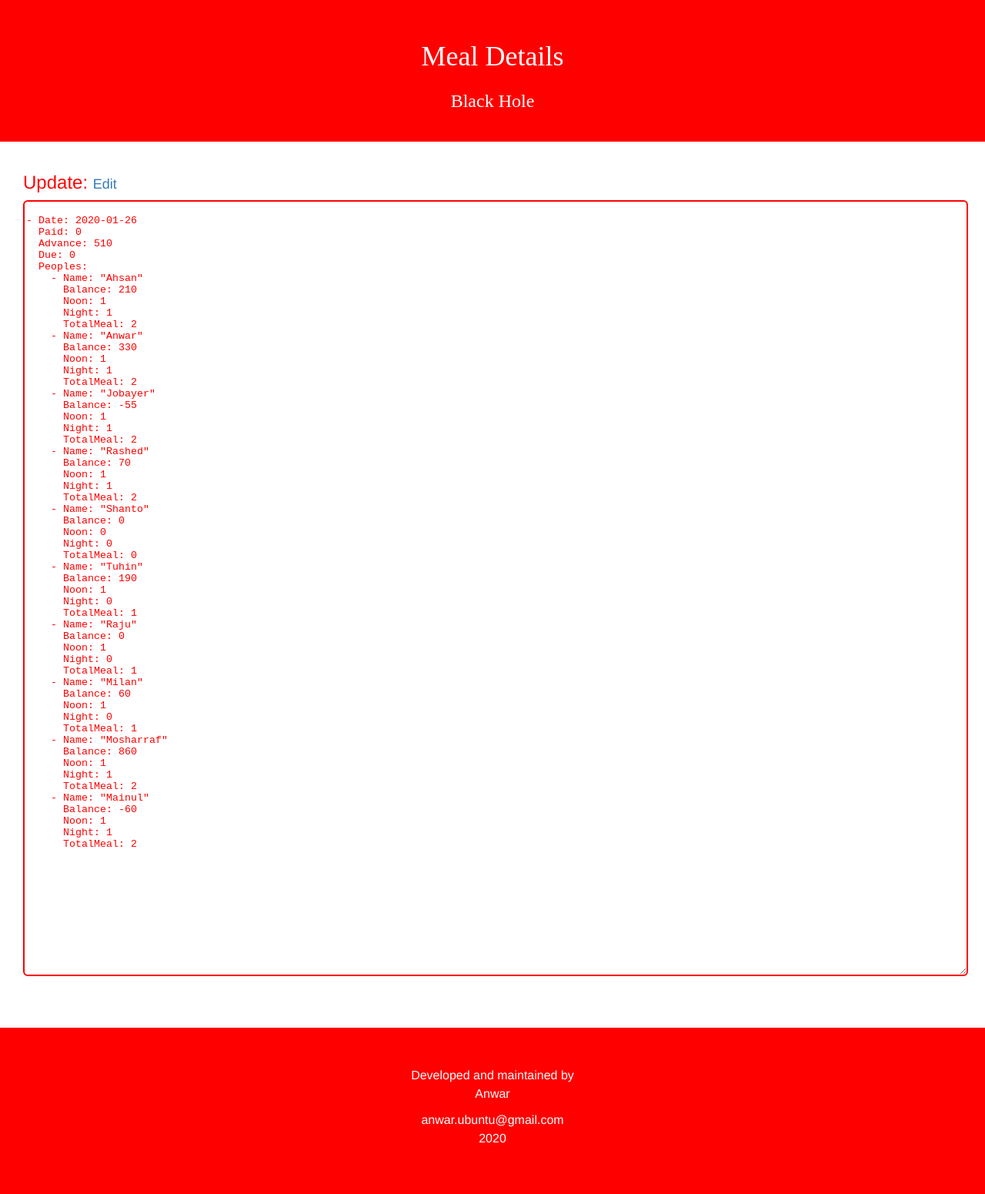
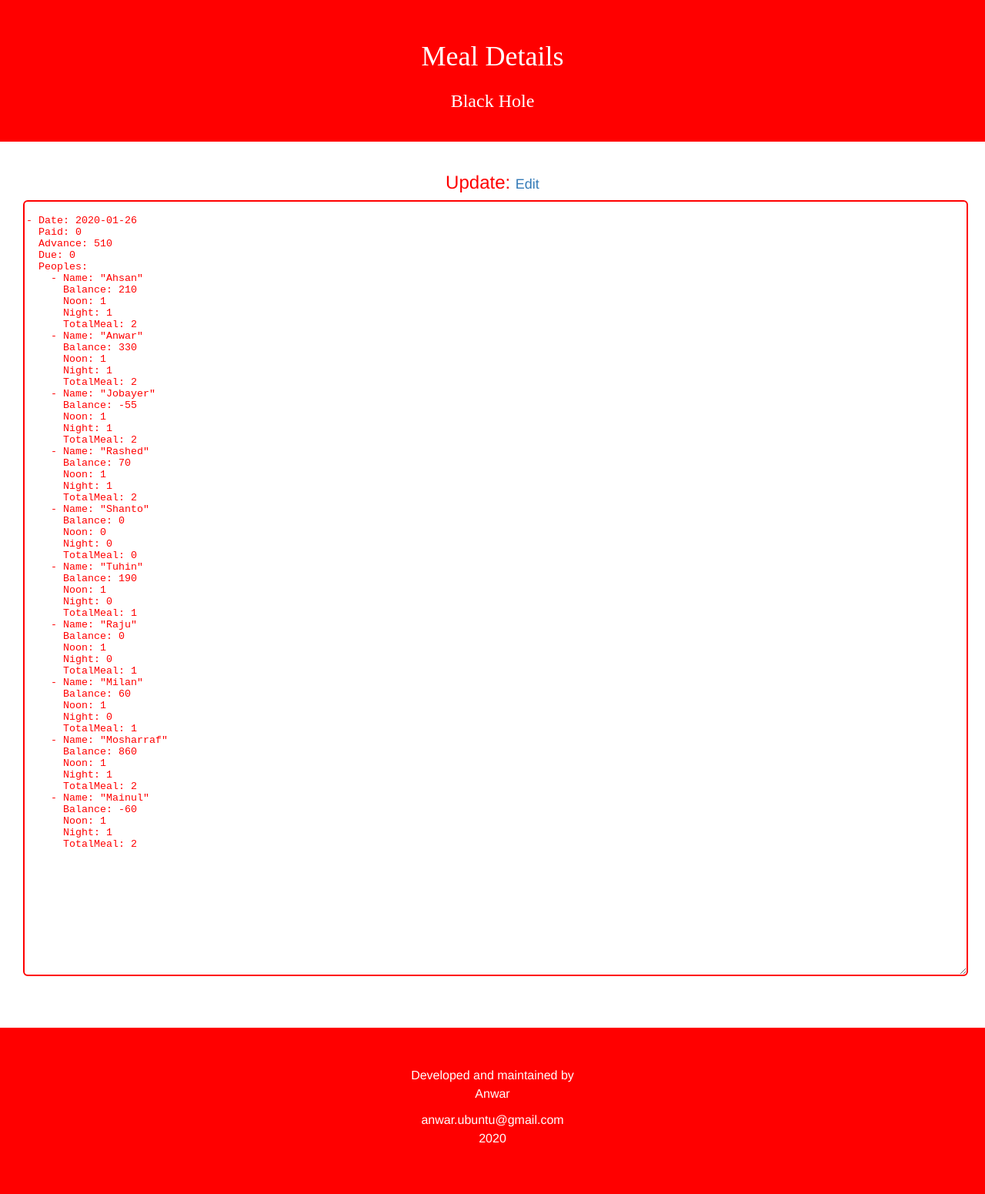
Before and after one commit to coderanwar/meals, a Jekyll site: the page built from update.html, in a window 1280 px wide. Shown: the whole page at 77% size. Built offline with Jekyll 4.4.1, drawn with Linux system fonts in a browser that asks for light colours.

Commit message:
Update update.html

```diff
--- a/update.html
+++ b/update.html
@@ -5,7 +5,7 @@ theme-color: "red"
 color: "white"
 ---
 <div>
-<h3 style="color:{{page.theme-color}}">
+<h3 style="text-align:center;color:{{page.theme-color}}">
   Update:
   <a href="https://github.com/coderanwar/meals/edit/master/_data/meals.yml" style="font-size: 18px;">Edit</a>
 </h3>
```
